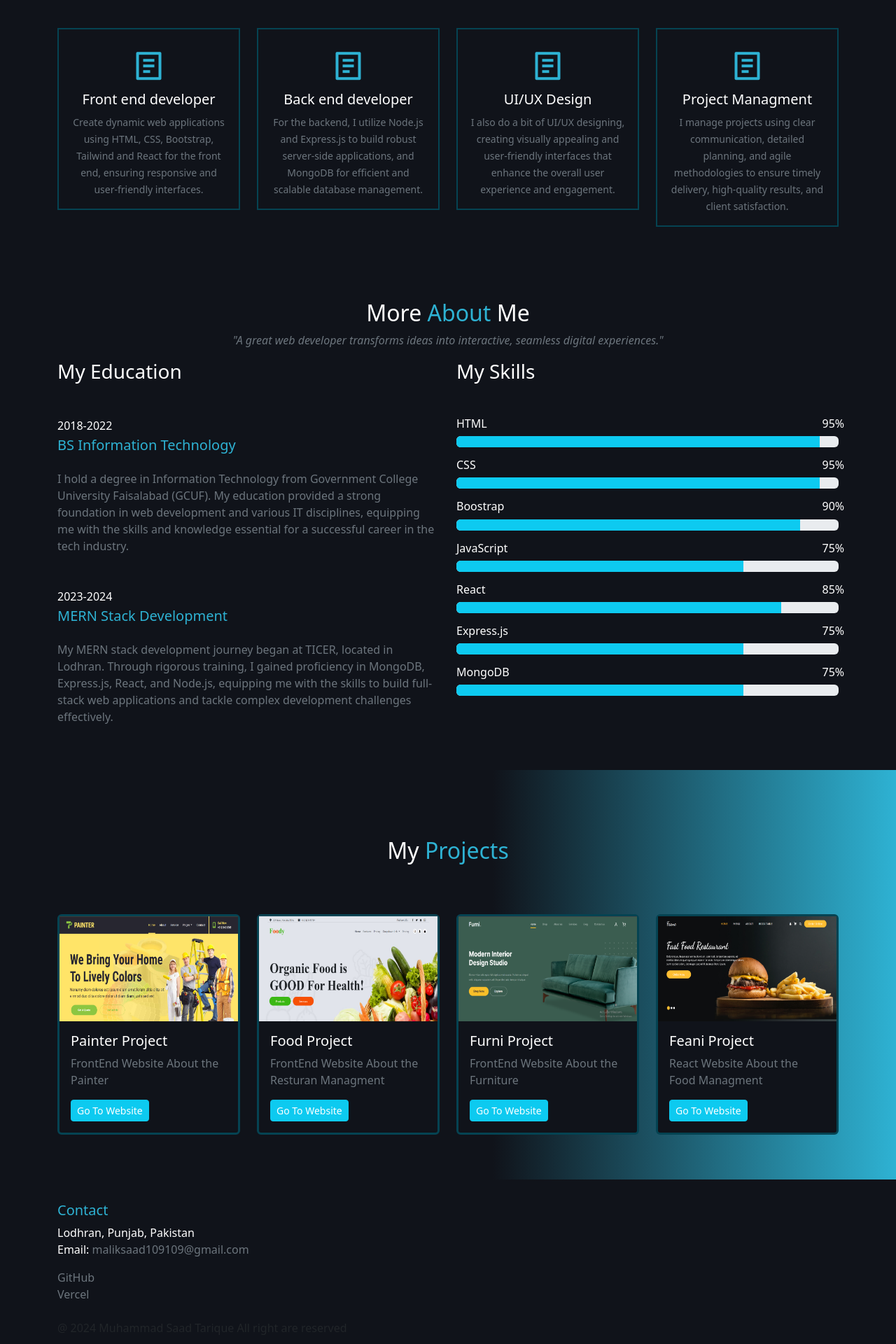
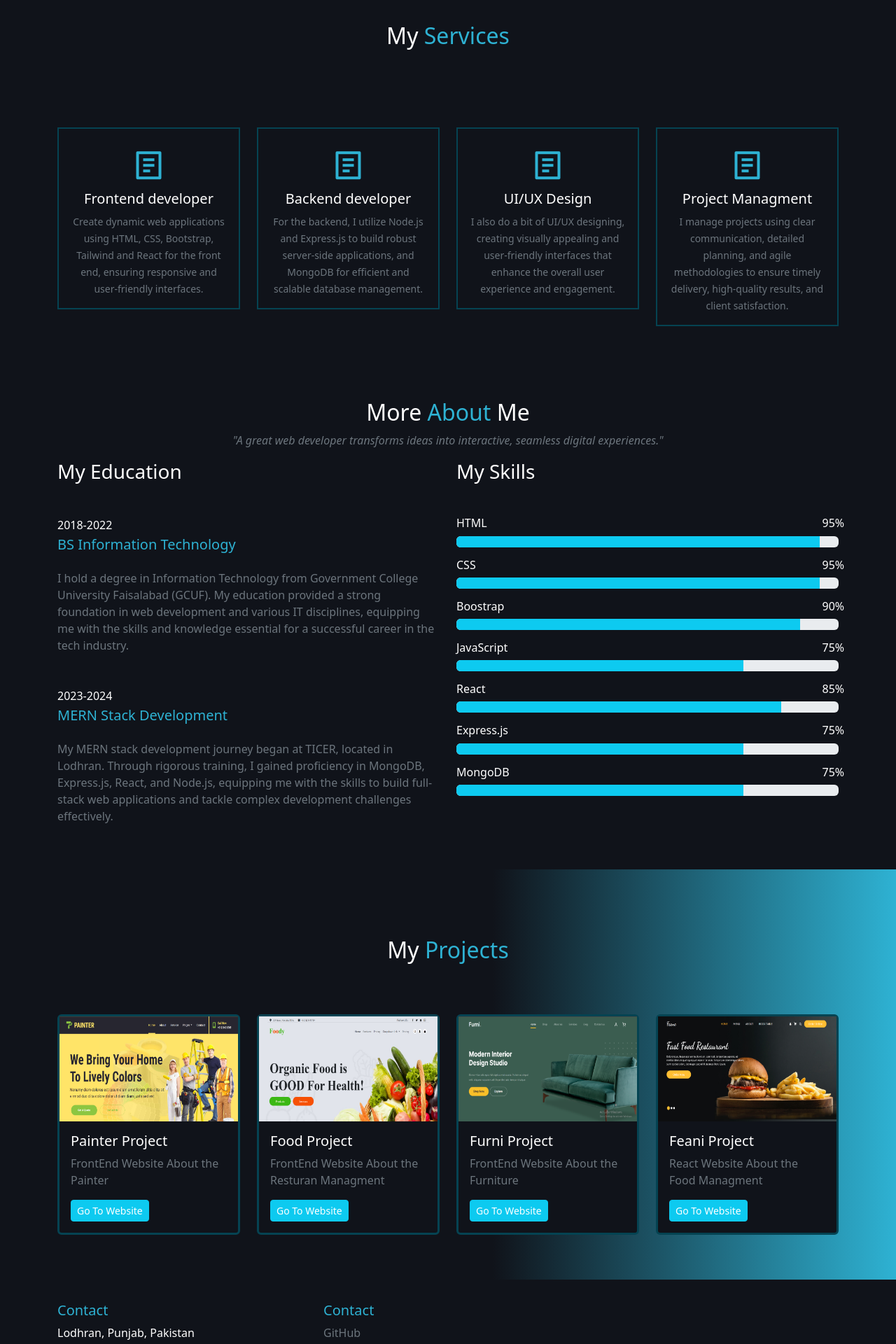
Before and after one commit to saadawan109/saadportfolio, a React (Vite) app: page / in a window 1280 px wide. Shown: the part 780-2700 px from the top of the page at 70% size. Built offline with nearby package versions, Linux system fonts and the light colour scheme.

Commit message:
updation

```diff
--- a/src/Components/Footer.jsx
+++ b/src/Components/Footer.jsx
@@ -6,7 +6,8 @@ const Footer = () => {
         <>
             <section className='footer_section'>
                 <footer className="container py-4">
-                    <div className="row py-2">
+                    <div className="row py-2 d-flex text-align-center">
+                        <div className='col-md-4'>
                             <h5 className='footer_heading'>Contact</h5>
                             <address className='text-white'>
                                 Lodhran, Punjab, Pakistan
@@ -14,18 +15,22 @@ const Footer = () => {
                                 Email:{" "}
                                 <a href="mailto:your.email@example.com" className='text-secondary text-decoration-none'>maliksaad109109@gmail.com</a>
                             </address>
+                        </div>
 
+                        <div className='col-md-2'>
+                        <h5 className='footer_heading'>Contact</h5>
                             <ul className="list-unstyled">
                                 <li>
                                     <a href="https://github.com/saadawan109"  className='text-secondary text-decoration-none'>GitHub</a>
                                 </li>
                                 <li>
-                                    <a href="https://vercel.com/muhammad-saads-projects-7920679b"  className='text-secondary text-decoration-none'>Vercel</a>
+                                    <a href="https://vercel.com/muhammad-saads-projects-7920679b"  className='text-secondary text-decoration-none'>Li</a>
                                 </li>
                             </ul>
+                        </div>
                     </div>
-                    <div>
-                        <p>@ 2024 Muhammad Saad Tarique All right are reserved</p>
+                    <div className="row py-2 d-flex text-align-center">
+                        <p className='text-white'>@ 2024 Muhammad Saad Tarique All right are reserved</p>
                     </div>
                 </footer>
             </section>
--- a/src/Components/Services.jsx
+++ b/src/Components/Services.jsx
@@ -5,12 +5,18 @@ const Services = () => {
     <>
       <section className="services" id="services">
         <div className="container">
+          <div className="text-center py-5">
+            <h2 className="text-white">
+              My <span className="about">Services</span>
+            </h2>
+          </div>
+
           <div className="row py-5">
             <div className="col-md-3 my-2">
               <div className="service-boreder">
                 <div className="service-boreder text-center p-3">
                   <i class="ri-file-list-2-line ri-3x service-icon"></i>
-                  <h5 className="text-white">Front end developer</h5>
+                  <h5 className="text-white">Frontend developer</h5>
                   <small className="text-secondary">
                     Create dynamic web applications using HTML, CSS, Bootstrap,
                     Tailwind and React for the front end, ensuring responsive
@@ -23,7 +29,7 @@ const Services = () => {
               <div className="service-boreder">
                 <div className="service-boreder text-center p-3">
                   <i class="ri-file-list-2-line ri-3x service-icon"></i>
-                  <h5 className="text-white">Back end developer</h5>
+                  <h5 className="text-white">Backend developer</h5>
                   <small className="text-secondary">
                     For the backend, I utilize Node.js and Express.js to build
                     robust server-side applications, and MongoDB for efficient
```
